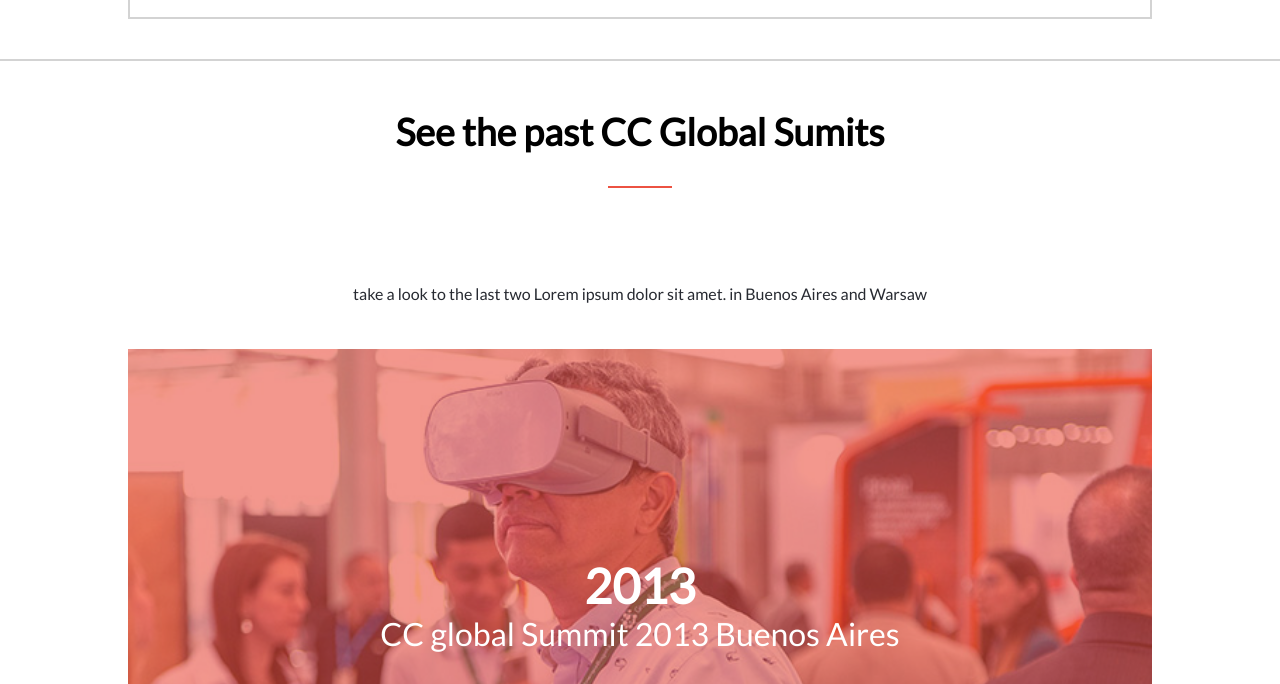
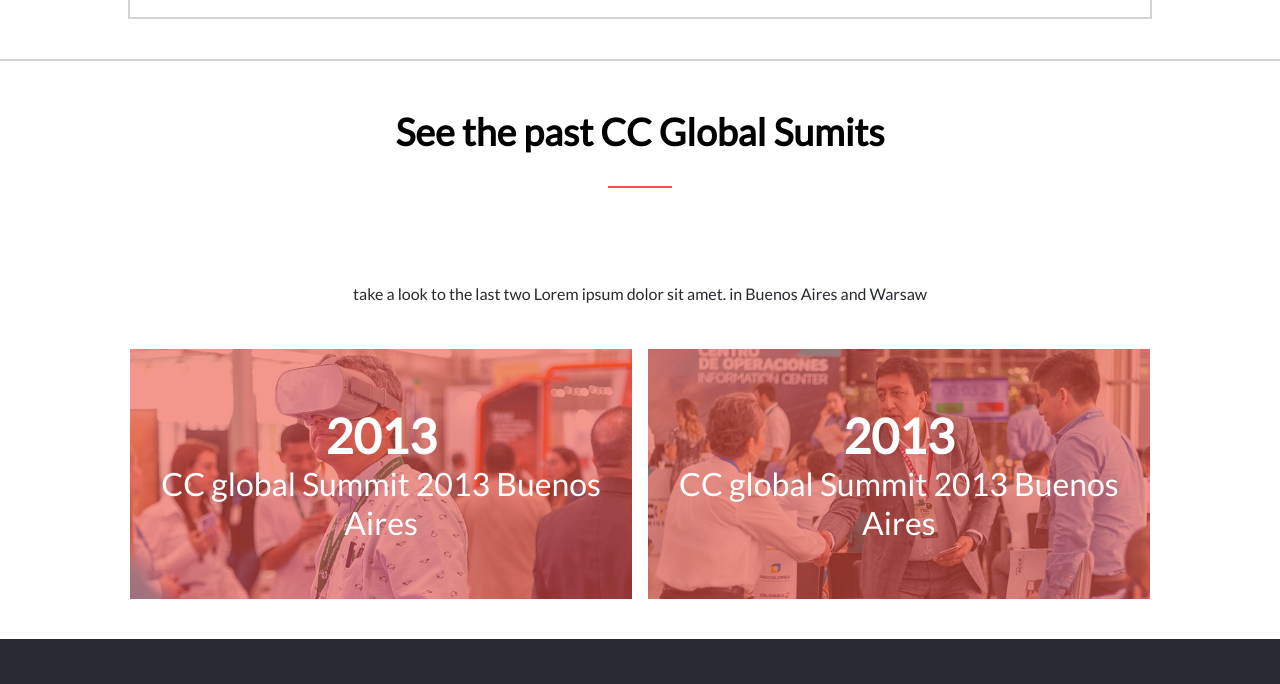
Before and after one commit to MacCrazyman/Capstone-module-1, a website: page index.html in a window 1280 px wide. Shown: the part 1494-2178 px from the top of the page. Drawn offline with Linux system fonts and the light colour scheme.

Commit message:
Edit "past Summits" section for desktop

```diff
--- a/style.css
+++ b/style.css
@@ -83,6 +83,7 @@ hr {
 }
 
 .section_header {
+  width: 100%;
   display: flex;
   flex-direction: column;
   align-items: center;
@@ -311,9 +312,11 @@ footer > div > * {
   flex-flow: column;
   gap: 16px;
   padding-bottom: 40px;
+  text-align: center;
 }
 
 #past_introduction {
+  width: 100%;
   font-size: 16px;
   color: var(--secondary);
   padding-bottom: 30px;
@@ -510,6 +513,15 @@ footer > div > * {
     grid-area: 1/span 2;
   }
 
+  #past_summits {
+    flex-flow: row wrap;
+    justify-content: center;
+  }
+
+  .summit_card {
+    width: 49%;
+  }
+
   /* utility */
 
   .only_mobile {
```
